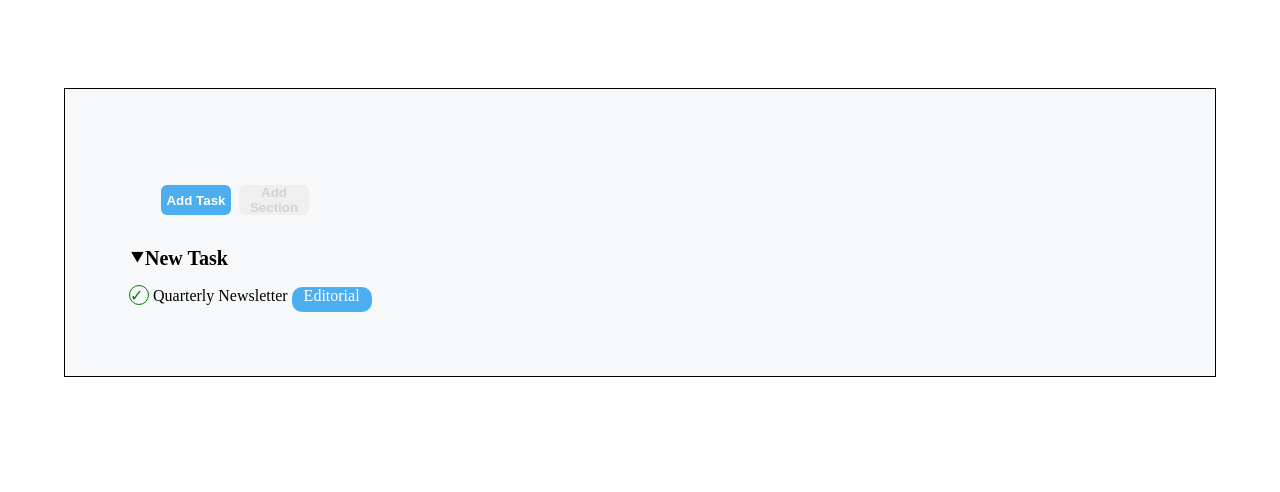
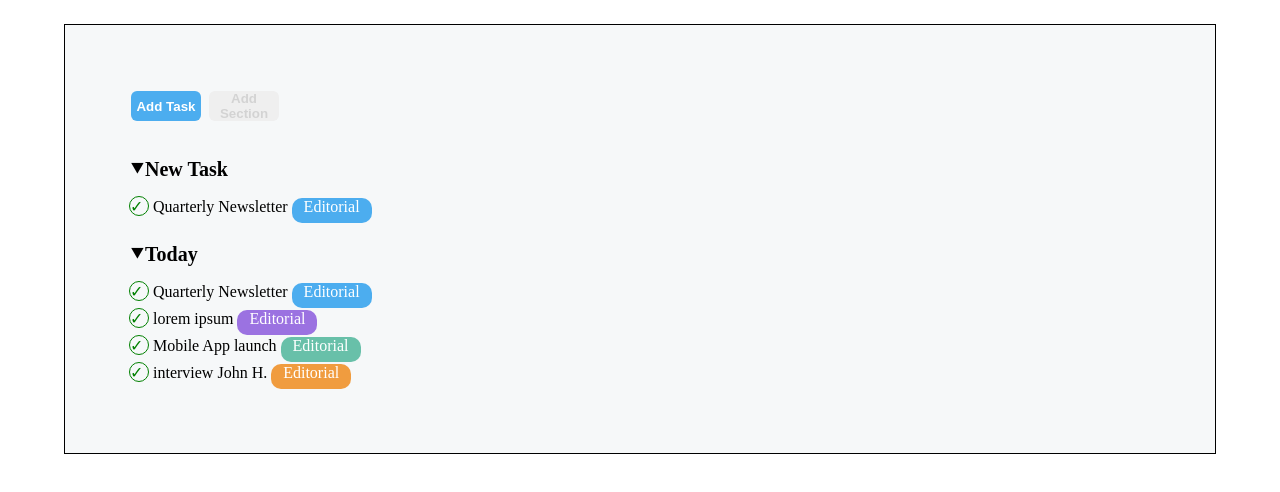
Before and after one commit to alessandro-sartini/html-css-toboolist, a plain HTML site: page index.html in a window 1280 px wide. Shown: the part 96-588 px from the top of the page. Drawn offline with Linux system fonts and the light colour scheme.

Commit message:
ADD: color and html class

```diff
--- a/css/style.css
+++ b/css/style.css
@@ -5,6 +5,7 @@
     background-color: #F6F8F9;
     padding: 5% ;
     margin: 5%;
+    margin-top: 0;
     border: 1px solid black;
 }
 .text-vertical-logo,
@@ -16,7 +17,7 @@
     font-weight: bolder;
 }
 .button-class{
-    padding: 30px;
+    padding-bottom: 15px;
 }
 .button{
     border-radius: 6px;
@@ -27,7 +28,6 @@
     width: 70px;
     vertical-align: middle;
 
-
 }
 .button.blue{
     background-color: #4CADEF;
@@ -37,6 +37,9 @@
 .button.grey{
     color: lightgray;
 
+}
+.task{
+    margin-top: 20px;
 }
 .green-check{
     color: green;
@@ -50,16 +53,31 @@
 }
 .toDo{
     display: inline;
+    margin-top: 10px;
+    margin-bottom: 10px;
 }
 .side-circle{
     display: inline-block;
     height: 25px;
     width: 80px;
-    background-color: #4CADEF;
+
     border-radius: 10px;
     color: #fff;
     text-align: center;
 
+}
+
+.side-circle.blue{
+    background-color: #4CADEF;
+}
+.side-circle.green{
+    background-color:#68C0A9;
+}
+.side-circle.purple{
+    background-color:#9B72E1;
+}
+.side-circle.orange{
+    background-color:#F09C3F;
 }
 .starting-card{
     font-size: 20px;
--- a/index.html
+++ b/index.html
@@ -34,11 +34,39 @@
             </div>
             <div class="task">
                 <p class="starting-card">&#11206;New Task</p>
-                <div class="circle-v green-check">&check;</div>
-                <p class="toDo">Quarterly Newsletter</p>
-                <div class="side-circle blue">Editorial</div>
+                  <div>
+
+                      <div class="circle-v green-check">&check;</div>
+                      <p class="toDo">Quarterly Newsletter</p>
+                      <div class="side-circle blue">Editorial</div>
+
+                  </div>
 
             </div>
+            <div class="task">
+                <p class="starting-card">&#11206;Today</p>
+                <div>
+                    <div class="circle-v green-check">&check;</div>
+                    <p class="toDo">Quarterly Newsletter</p>
+                    <div class="side-circle blue">Editorial</div>
+                </div>
+                <div>
+                    <div class="circle-v green-check">&check;</div>
+                    <p class="toDo">lorem ipsum </p>
+                    <div class="side-circle purple">Editorial</div>
+                </div>
+                <div>
+                    <div class="circle-v green-check">&check;</div>
+                    <p class="toDo">Mobile App launch</p>
+                    <div class="side-circle green">Editorial</div>
+                </div>
+                <div>
+                    <div class="circle-v green-check">&check;</div>
+                    <p class="toDo">interview John H.</p>
+                    <div class="side-circle orange">Editorial</div>
+                </div>
+
+
 
         </div>
 
```
